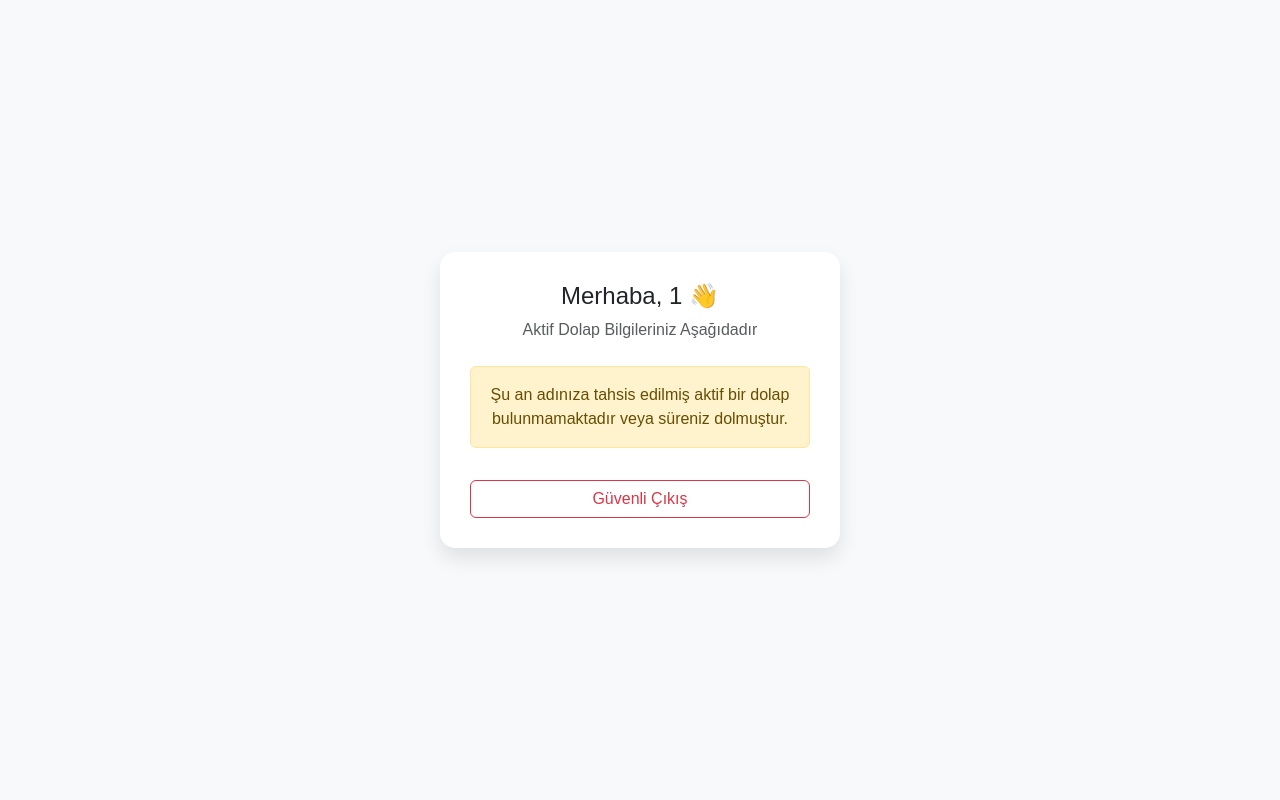
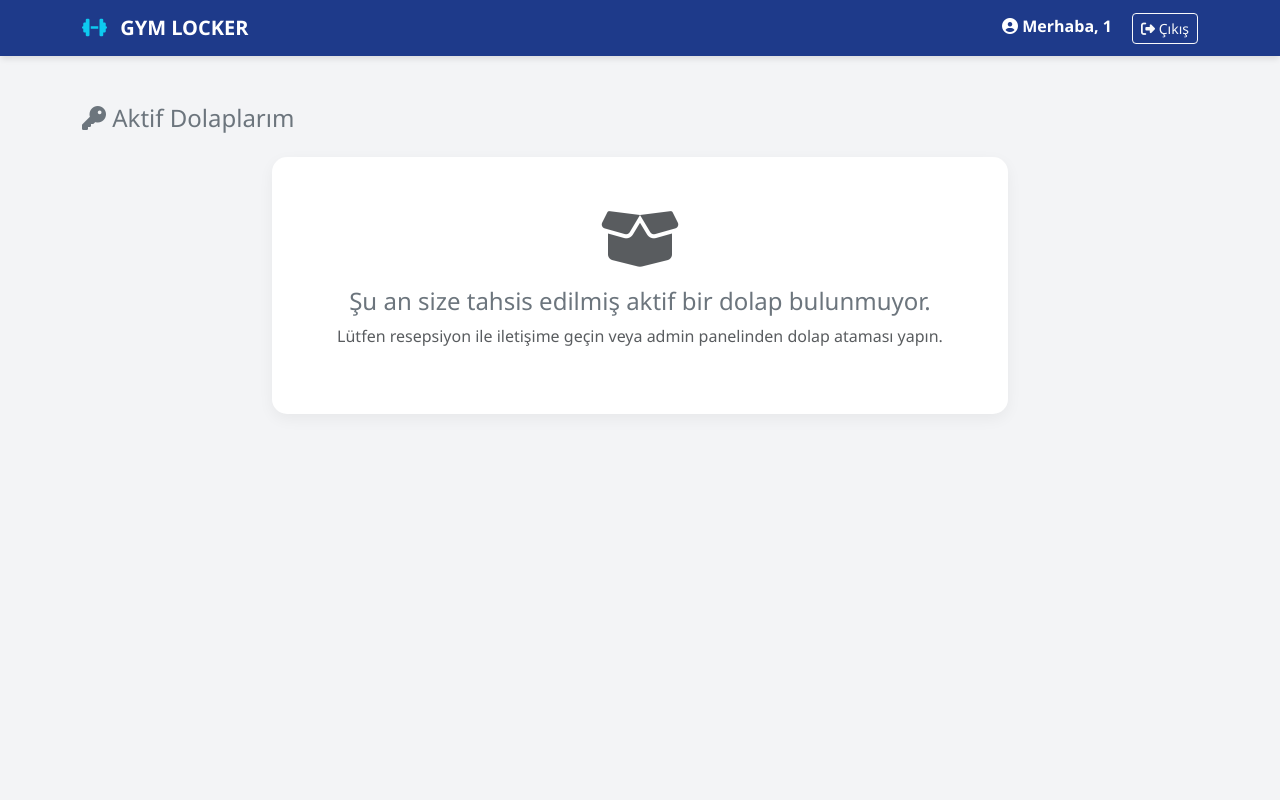
Before and after one commit to sistem-analizi/akilli-dolap, a PHP site: page /user.php in a window 1280 px wide. Run offline with PHP 8.4, Linux system fonts and the light colour scheme; the visitor is signed in with stand-in values (Sample User, id 1).

Commit message:
Update user.php

```diff
--- a/user.php
+++ b/user.php
@@ -1,55 +1,112 @@
 <?php
 session_start();
 
+// Sadece normal kullanıcıların girmesine izin ver
 if (!isset($_SESSION['rol']) || $_SESSION['rol'] !== 'kullanici') {
     header("Location: login.php");
     exit();
 }
 
+// Merkezi bağlantı dosyamızı çağırıyoruz
 require 'config.php';
-$kullanici_id = $_SESSION['kullanici_id'];
+
 date_default_timezone_set('Europe/Istanbul');
 $suan = date('Y-m-d H:i:s');
+$kullanici_id = $_SESSION['kullanici_id'];
 
-$stmt = $baglanti->prepare("SELECT * FROM tahsisler
-    WHERE kullanici_id = :uid
-      AND baslangic_zamani <= :suan
-      AND bitis_zamani >= :suan
-    ORDER BY id DESC LIMIT 1");
-$stmt->execute([':uid' => $kullanici_id, ':suan' => $suan]);
-$tahsis = $stmt->fetch(PDO::FETCH_ASSOC);
+// Kullanıcının aktif olan dolap tahsislerini çekiyoruz
+$sql = "SELECT * FROM tahsisler WHERE kullanici_id = '$kullanici_id' AND bitis_zamani > '$suan' AND aktif_mi = 1 ORDER BY id DESC";
+$aktif_dolaplar = $baglanti->query($sql);
 ?>
 
 <!DOCTYPE html>
 <html lang="tr">
 <head>
     <meta charset="UTF-8">
-    <title>Müşteri Paneli - Akıllı Dolap</title>
-    <meta name="viewport" content="width=device-width, initial-scale=1"> <link href="https://cdn.jsdelivr.net/npm/bootstrap@5.3.0/dist/css/bootstrap.min.css" rel="stylesheet">
+    <title>Kullanıcı Paneli - GYM LOCKER</title>
+    <link href="https://cdn.jsdelivr.net/npm/bootstrap@5.3.0/dist/css/bootstrap.min.css" rel="stylesheet">
+    <link rel="stylesheet" href="https://cdnjs.cloudflare.com/ajax/libs/font-awesome/6.4.0/css/all.min.css">
     <style>
-        body { background-color: #f8f9fa; font-family: sans-serif; display: flex; flex-direction: column; align-items: center; justify-content: center; height: 100vh; }
-        .kutu { background: white; padding: 30px; border-radius: 15px; box-shadow: 0 10px 20px rgba(0,0,0,0.1); text-align: center; width: 90%; max-width: 400px; }
-        .sifre-gosterge { font-size: 40px; letter-spacing: 5px; font-weight: bold; color: #0d6efd; background: #e9ecef; padding: 15px; border-radius: 10px; margin: 20px 0; }
+        body { font-family: 'Segoe UI', Tahoma, Geneva, Verdana, sans-serif; background-color: #f3f4f6; }
+        .navbar-custom { background-color: #1e3a8a; box-shadow: 0 4px 6px -1px rgba(0, 0, 0, 0.1); }
+        .locker-card { border: none; border-radius: 15px; box-shadow: 0 10px 20px rgba(0,0,0,0.1); overflow: hidden; background: white; text-align: center; padding: 30px; margin-bottom: 20px; transition: 0.3s; }
+        .locker-card:hover { transform: translateY(-5px); box-shadow: 0 15px 25px rgba(0,0,0,0.15); }
+        .locker-icon { font-size: 60px; color: #1e3a8a; margin-bottom: 15px; }
+        .locker-number { font-size: 2rem; font-weight: bold; color: #333; }
+        .locker-pass { font-size: 2.5rem; letter-spacing: 5px; color: #dc2626; font-weight: bold; margin: 20px 0; background: #f8d7da; padding: 10px; border-radius: 10px; }
+        .timer-box { font-size: 1.5rem; font-weight: bold; color: #16a34a; background: #d1fae5; padding: 10px; border-radius: 10px; display: inline-block; width: 100%; }
+        .empty-state { text-align: center; padding: 50px 20px; background: white; border-radius: 15px; box-shadow: 0 5px 15px rgba(0,0,0,0.05); }
     </style>
 </head>
 <body>
 
-<div class="kutu">
-    <h4>Merhaba, <?php echo $_SESSION['kullanici_adi']; ?> 👋</h4>
-    <p class="text-muted">Aktif Dolap Bilgileriniz Aşağıdadır</p>
+    <nav class="navbar navbar-custom sticky-top mb-5">
+        <div class="container d-flex justify-content-between align-items-center">
+            <a class="navbar-brand text-white fw-bold" href="#"><i class="fas fa-dumbbell text-info me-2"></i> GYM LOCKER</a>
+            <div class="text-white">
+                <span class="me-3 fw-bold"><i class="fas fa-user-circle"></i> Merhaba, <?php echo strtoupper($_SESSION['kullanici_adi']); ?></span>
+                <a href="logout.php" class="btn btn-outline-light btn-sm"><i class="fas fa-sign-out-alt"></i> Çıkış</a>
+            </div>
+        </div>
+    </nav>
 
-    <?php if ($tahsis): ?>
-        <h5 class="mt-4">Kilitli Dolabınız: <b>NO <?php echo $tahsis['dolap_id']; ?></b></h5>
-        <div class="sifre-gosterge">
-            <?php echo $tahsis['atanan_sifre']; ?>
+    <div class="container">
+        <h4 class="mb-4 text-secondary"><i class="fas fa-key"></i> Aktif Dolaplarım</h4>
+
+        <div class="row justify-content-center">
+            <?php
+            $dolapBulundu = false;
+            while($dolap = $aktif_dolaplar->fetch(PDO::FETCH_ASSOC)) {
+                $dolapBulundu = true;
+            ?>
+                <div class="col-md-5">
+                    <div class="locker-card border-top border-primary border-5">
+                        <i class="fas fa-lock locker-icon"></i>
+                        <div class="locker-number">DOLAP 0<?php echo $dolap['dolap_id']; ?></div>
+                        <p class="text-muted mt-2">Cihaz üzerinden girmek için şifreniz:</p>
+                        <div class="locker-pass"><?php echo $dolap['atanan_sifre']; ?></div>
+
+                        <p class="text-muted mt-3 mb-1">Kalan Kullanım Süreniz:</p>
+                        <div class="timer-box timer" data-bitis="<?php echo $dolap['bitis_zamani']; ?>">Hesaplanıyor...</div>
+                    </div>
+                </div>
+            <?php } ?>
+
+            <?php if(!$dolapBulundu) { ?>
+                <div class="col-md-8">
+                    <div class="empty-state">
+                        <i class="fas fa-box-open fa-4x text-muted mb-3"></i>
+                        <h4 class="text-secondary">Şu an size tahsis edilmiş aktif bir dolap bulunmuyor.</h4>
+                        <p class="text-muted">Lütfen resepsiyon ile iletişime geçin veya admin panelinden dolap ataması yapın.</p>
+                    </div>
+                </div>
+            <?php } ?>
         </div>
-        <p class="text-danger small">Dikkat: Bu şifre <b><?php echo $tahsis['bitis_zamani']; ?></b> tarihine kadar geçerlidir.</p>
-    <?php else: ?>
-        <div class="alert alert-warning mt-4">Şu an adınıza tahsis edilmiş aktif bir dolap bulunmamaktadır veya süreniz dolmuştur.</div>
-    <?php endif; ?>
+    </div>
 
-    <a href="logout.php" class="btn btn-outline-danger mt-3 w-100">Güvenli Çıkış</a>
-</div>
+    <script src="https://cdn.jsdelivr.net/npm/bootstrap@5.3.0/dist/js/bootstrap.bundle.min.js"></script>
+    <script>
+        // Geri sayım sayacı
+        function sayaclariGuncelle() {
+            document.querySelectorAll('.timer').forEach(function(el) {
+                var bitisMetni = el.getAttribute('data-bitis').replace(/-/g, "/");
+                var bitisTarihi = new Date(bitisMetni).getTime();
+                var fark = bitisTarihi - new Date().getTime();
 
+                if (fark <= 0) {
+                    el.innerHTML = "Süre Bitti!";
+                    el.style.backgroundColor = "#fee2e2";
+                    el.style.color = "#dc2626";
+                } else {
+                    var saat = Math.floor((fark % (1000 * 60 * 60 * 24)) / (1000 * 60 * 60));
+                    var dakika = Math.floor((fark % (1000 * 60 * 60)) / (1000 * 60));
+                    var saniye = Math.floor((fark % (1000 * 60)) / 1000);
+                    el.innerHTML = String(saat).padStart(2, '0') + ":" + String(dakika).padStart(2, '0') + ":" + String(saniye).padStart(2, '0');
+                }
+            });
+        }
+        setInterval(sayaclariGuncelle, 1000);
+        sayaclariGuncelle();
+    </script>
 </body>
 </html>
```
